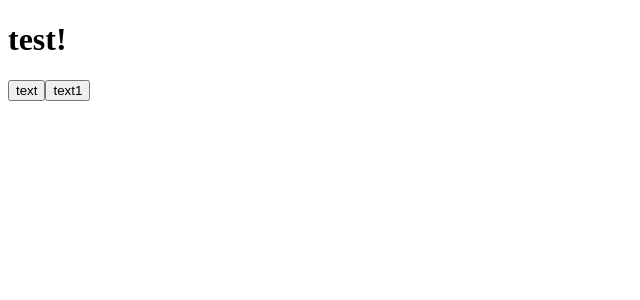
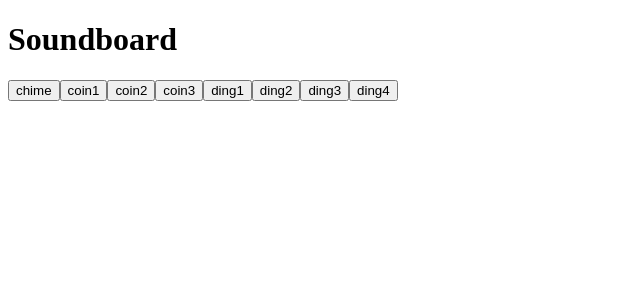
Before and after one commit to chris-cazaly/react-club, a React (Vite) app in the folder 01-drum-app/: page / in a window 1280 px wide. Shown: the top 300 px of the page, without its empty margins (0-640 px from the left). Built offline with nearby package versions, Linux system fonts and the light colour scheme.

Commit message:
pass Audio source as a prop to <Button> component

```diff
--- a/01-drum-app/App.jsx
+++ b/01-drum-app/App.jsx
@@ -1,14 +1,29 @@
 import React from 'react';
 import { createRoot } from 'react-dom/client';
+import chime1 from './sounds/chime1.mp3'
+import coin1 from './sounds/coin1.mp3'
+import coin2 from './sounds/coin2.mp3'
+import coin3 from './sounds/coin3.mp3'
+import ding1 from './sounds/ding1.mp3'
+import ding2 from './sounds/ding2.mp3'
+import ding3 from './sounds/ding3.mp3'
+import ding4 from './sounds/ding4.mp3'
+
 
 import Button from './components/Button/Button.jsx';
 
 const App = () => {
   return (
     <>
-    <h1>test!</h1>
-      <Button text={'text'}/>
-      <Button text={'text1'}/>
+    <h1>Soundboard</h1>
+      <Button text={'chime'} audio={chime1}/>
+      <Button text={'coin1'} audio={coin1}/>
+      <Button text={'coin2'} audio={coin2}/>
+      <Button text={'coin3'} audio={coin3}/>
+      <Button text={'ding1'} audio={ding1}/>
+      <Button text={'ding2'} audio={ding2}/>
+      <Button text={'ding3'} audio={ding3}/>
+      <Button text={'ding4'} audio={ding4}/>
     </>
   )
 }
--- a/01-drum-app/components/Button/Button.jsx
+++ b/01-drum-app/components/Button/Button.jsx
@@ -1,18 +1,17 @@
 import React from "react";
 import PropTypes from "prop-types";
-import sound from '../../sounds/chime1.mp3'
-// import testOther from "https://static.wikia.nocookie.net/leagueoflegends/images/7/7a/Kennen_Select.ogg/revision/latest?cb=20200711204115"
 
+const Button = ({text, audio}) => {
 
-const Button = ({text}) => {
-    const audio = new Audio(sound)
-    const start = () => {
-      audio.play();
-    };
+  const playSound = () => {
+    new Audio(audio).play();
+  }
+
+  console.log(typeof(audio))
 
   return (
     <>
-    <button onClick={start}>{text}</button>
+      <button onClick={playSound}>{text}</button>
     </>
   )
 }
```
